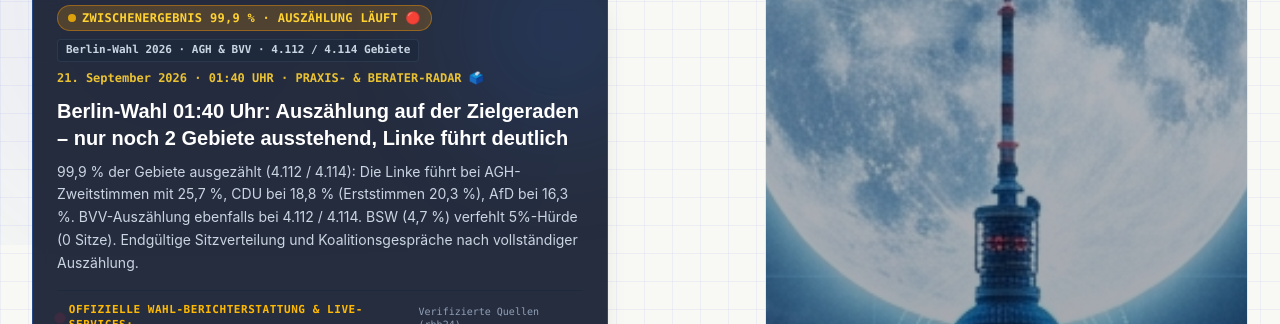
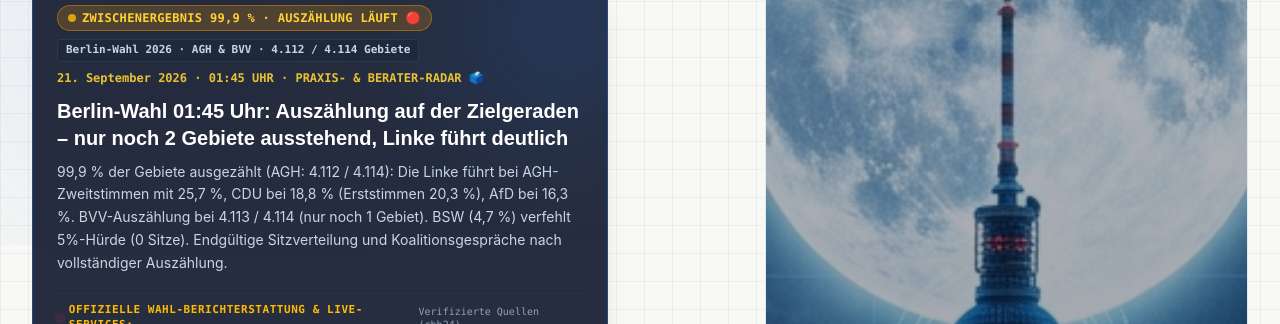
Before and after one commit to OrhanHero/herotax, a React (Vite) app: page / in a window 1280 px wide. Shown: the part 555-879 px from the top of the page. Built offline with nearby package versions, Linux system fonts and the light colour scheme; no server answers.

Commit message:
update: Stand 01:45 Uhr - BVV 4.113/4.114 Gebiete (nur noch 1 Gebiet ausstehend)

```diff
--- a/src/components/sections/HeroSection.jsx
+++ b/src/components/sections/HeroSection.jsx
@@ -136,7 +136,7 @@ const HeroSection = () => {
                   </span>
                 </div>
                 <span className="text-xs text-amber-300/90 font-mono font-bold">
-                  21. September 2026 · 01:40 UHR · PRAXIS- &amp; BERATER-RADAR 🗳️
+                  21. September 2026 · 01:45 UHR · PRAXIS- &amp; BERATER-RADAR 🗳️
                 </span>
               </div>
 
@@ -151,13 +151,13 @@ const HeroSection = () => {
                   className="text-lg sm:text-xl font-bold text-white group-hover/link:text-amber-300 transition-colors leading-snug mb-2"
                   style={{ ...fontDisplay }}
                 >
-                  Berlin-Wahl 01:40 Uhr: Auszählung auf der Zielgeraden – nur noch 2 Gebiete ausstehend, Linke führt deutlich
+                  Berlin-Wahl 01:45 Uhr: Auszählung auf der Zielgeraden – nur noch 2 Gebiete ausstehend, Linke führt deutlich
                 </h3>
               </a>
 
               {/* Story Teaser */}
               <p className="text-sm text-slate-300 leading-relaxed mb-4 relative z-10">
-                99,9 % der Gebiete ausgezählt (4.112 / 4.114): Die Linke führt bei AGH-Zweitstimmen mit 25,7 %, CDU bei 18,8 % (Erststimmen 20,3 %), AfD bei 16,3 %. BVV-Auszählung ebenfalls bei 4.112 / 4.114. BSW (4,7 %) verfehlt 5%-Hürde (0 Sitze). Endgültige Sitzverteilung und Koalitionsgespräche nach vollständiger Auszählung.
+                99,9 % der Gebiete ausgezählt (AGH: 4.112 / 4.114): Die Linke führt bei AGH-Zweitstimmen mit 25,7 %, CDU bei 18,8 % (Erststimmen 20,3 %), AfD bei 16,3 %. BVV-Auszählung bei 4.113 / 4.114 (nur noch 1 Gebiet). BSW (4,7 %) verfehlt 5%-Hürde (0 Sitze). Endgültige Sitzverteilung und Koalitionsgespräche nach vollständiger Auszählung.
               </p>
 
               {/* Individuell aufgelistete Primärquellen */}
--- a/src/data/electionResults.js
+++ b/src/data/electionResults.js
@@ -153,8 +153,8 @@ export const ELECTION_STAGES = {
  * Quelle: Landeswahlleiterin Berlin (wahlen-berlin.de/wahlen/BE2026/Afspraes/bvv/)
  */
 export const BVV_RESULTS = {
-  time: "21.09.2026 · 01:36:22 Uhr",
-  countedAreas: "4.112 von 4.114 Gebieten (99,9 %) — Auszählung läuft",
+  time: "21.09.2026 · 01:38:48 Uhr",
+  countedAreas: "4.113 von 4.114 Gebieten (99,98 %) — Auszählung läuft",
   turnout: "69,8 % (Urnen 41,8 % + Brief 27,9 %)",
   source: "Landeswahlleiterin Berlin · Bezirksverordnetenversammlungen",
   url: "https://www.wahlen-berlin.de/wahlen/BE2026/Afspraes/bvv/index.html",
```
